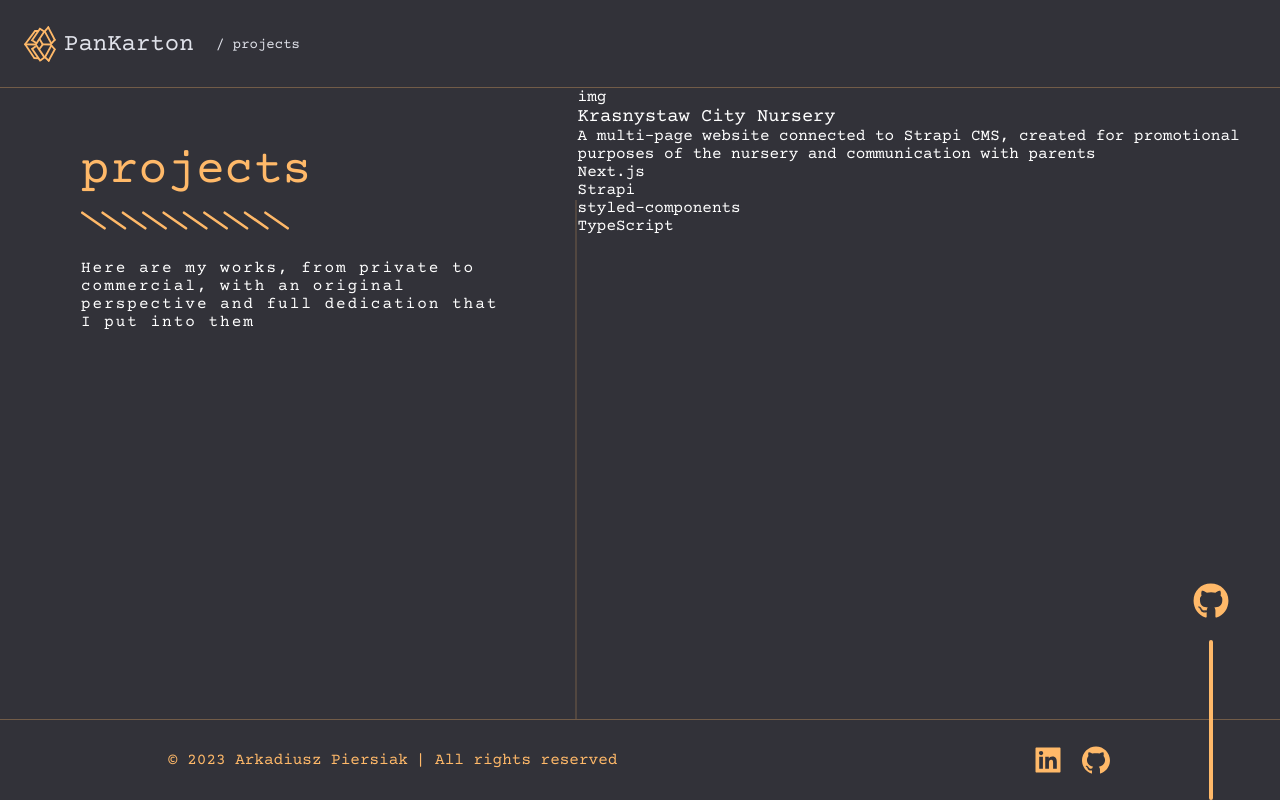
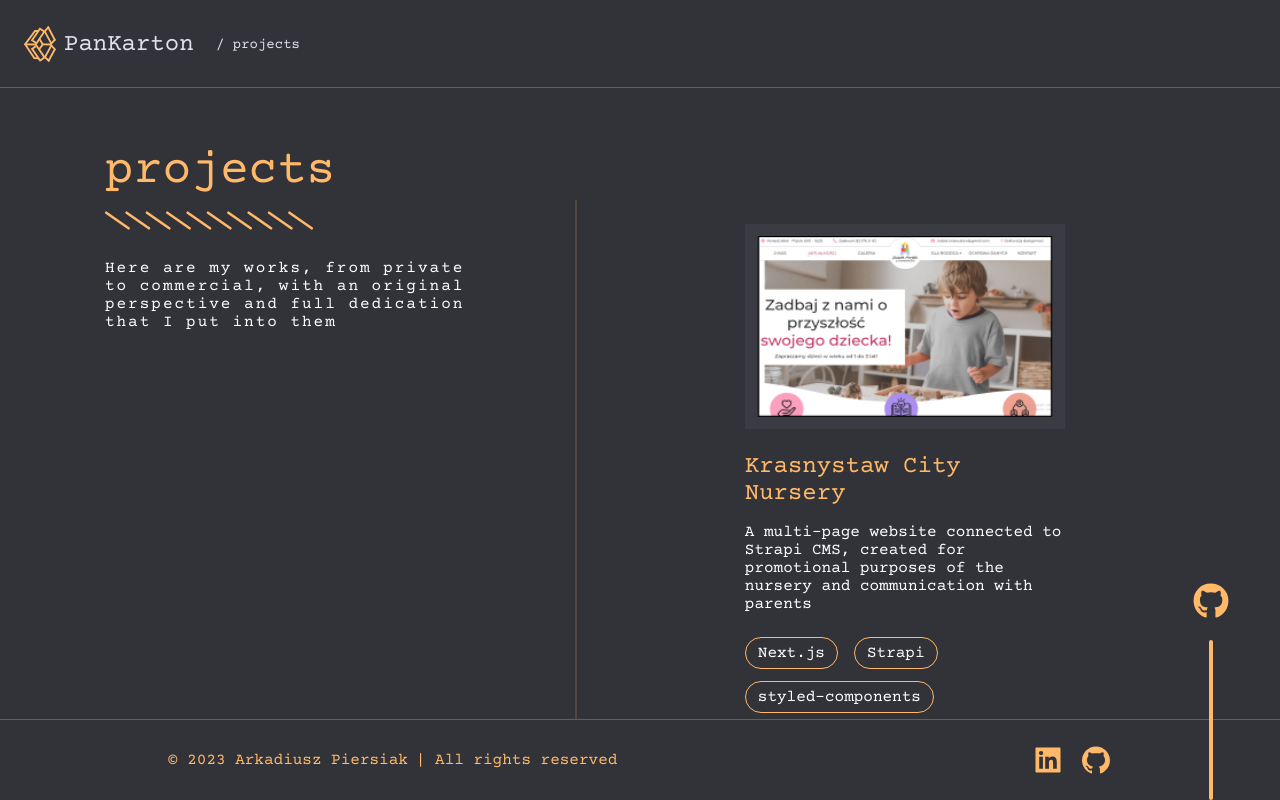
Before and after one commit to PanKarton/PersonalWebsite, a Next.js app: page /projects in a window 1280 px wide. Built offline with nearby package versions, Linux system fonts and the light colour scheme.

Commit message:
feat/ added ProjectsList and Projects tiles with styles for less than 1000px

```diff
--- a/src/components/atoms/SlopingLinesDivider/SlopingLinesDivider.tsx
+++ b/src/components/atoms/SlopingLinesDivider/SlopingLinesDivider.tsx
@@ -1,65 +1,65 @@
 export const SlopingLinesDivier = () => (
   <svg width="321" height="29" viewBox="0 0 321 29" fill="none" xmlns="http://www.w3.org/2000/svg">
-    <g clip-path="url(#clip0_596_4)">
+    <g clipPath="url(#clip0_596_4)">
       <path
         d="M1.97852 2.4549L36.3829 26.5451"
         stroke="#FFB969"
-        stroke-width="4"
-        stroke-linecap="round"
+        strokeWidth="4"
+        strokeLinecap="round"
       />
       <path
         d="M33.3828 2.4549L67.7872 26.5451"
         stroke="#FFB969"
-        stroke-width="4"
-        stroke-linecap="round"
+        strokeWidth="4"
+        strokeLinecap="round"
       />
       <path
         d="M64.7871 2.4549L99.1915 26.5451"
         stroke="#FFB969"
-        stroke-width="4"
-        stroke-linecap="round"
+        strokeWidth="4"
+        strokeLinecap="round"
       />
       <path
         d="M96.1914 2.4549L130.596 26.5451"
         stroke="#FFB969"
-        stroke-width="4"
-        stroke-linecap="round"
+        strokeWidth="4"
+        strokeLinecap="round"
       />
       <path
         d="M127.596 2.4549L162 26.5451"
         stroke="#FFB969"
-        stroke-width="4"
-        stroke-linecap="round"
+        strokeWidth="4"
+        strokeLinecap="round"
       />
       <path
         d="M159 2.4549L193.404 26.5451"
         stroke="#FFB969"
-        stroke-width="4"
-        stroke-linecap="round"
+        strokeWidth="4"
+        strokeLinecap="round"
       />
       <path
         d="M190.404 2.4549L224.809 26.5451"
         stroke="#FFB969"
-        stroke-width="4"
-        stroke-linecap="round"
+        strokeWidth="4"
+        strokeLinecap="round"
       />
       <path
         d="M221.809 2.4549L256.213 26.5451"
         stroke="#FFB969"
-        stroke-width="4"
-        stroke-linecap="round"
+        strokeWidth="4"
+        strokeLinecap="round"
       />
       <path
         d="M253.213 2.4549L287.617 26.5451"
         stroke="#FFB969"
-        stroke-width="4"
-        stroke-linecap="round"
+        strokeWidth="4"
+        strokeLinecap="round"
       />
       <path
         d="M284.617 2.4549L319.022 26.5451"
         stroke="#FFB969"
-        stroke-width="4"
-        stroke-linecap="round"
+        strokeWidth="4"
+        strokeLinecap="round"
       />
     </g>
     <defs>
--- a/src/components/atoms/SubPageLogoWrapper/SubPageLogoWrapper.tsx
+++ b/src/components/atoms/SubPageLogoWrapper/SubPageLogoWrapper.tsx
@@ -7,7 +7,7 @@ type SubPageLogoWrapper = {
 
 export const SubPageLogoWrapper = ({ subPage }: SubPageLogoWrapper) => (
   <StyledWrapper>
-    <a href={`/${subPage}`}>
+    <a href={`/#${subPage}`}>
       <MainLogo />
     </a>
     <span className="sub-page">{`/ ${subPage}`}</span>
--- a/src/modules/ProjectsPage/ProjectsList/ProjectsList.tsx
+++ b/src/modules/ProjectsPage/ProjectsList/ProjectsList.tsx
@@ -0,0 +1,248 @@
+import Image from 'next/image';
+import projectMiniatureImage from 'public/images/project-miniature-1.png';
+import styled from 'styled-components';
+
+export const StyledList = styled.ul`
+  display: flex;
+  flex-direction: column;
+  gap: 3rem;
+
+  @media screen and (min-width: 62.5rem) {
+    overflow-y: auto;
+    height: 75vh;
+    padding-right: 2rem;
+
+    &::-webkit-scrollbar {
+      width: 0.5em;
+      height: 0.5em;
+    }
+
+    &::-webkit-scrollbar-thumb {
+      background-color: ${({ theme }) => theme.color.primarySlightlyLighter};
+      border-radius: 99rem;
+
+      &:hover {
+        background-color: ${({ theme }) => theme.color.primaryLighter};
+      }
+    }
+  }
+`;
+
+export const StyledProjectTile = styled.div`
+  padding: 2rem 1rem;
+
+  display: flex;
+  flex-direction: column;
+  gap: 0.5rem;
+  transition: background-color 125ms ease-in-out;
+
+  h3 {
+    color: ${({ theme }) => theme.color.accentPrimary};
+    font-size: ${({ theme }) => theme.fontSize.text2XL};
+    margin-block: 0.5rem;
+  }
+
+  .miniature-wrapper {
+    position: relative;
+    width: 100%;
+    aspect-ratio: 1.56;
+    margin-bottom: 0.5rem;
+    border: 0.75rem solid ${({ theme }) => theme.color.primarySlightlyLighter};
+    transition: border-color 125ms ease-in-out;
+  }
+
+  &:hover {
+    background-color: ${({ theme }) => theme.color.primarySlightlyLighter};
+
+    .miniature-wrapper {
+      border-color: ${({ theme }) => theme.color.primary};
+    }
+  }
+`;
+
+export const StyledTechList = styled.ul`
+  display: flex;
+  flex-wrap: wrap;
+  column-gap: 1rem;
+  row-gap: 0.75rem;
+  margin-top: 1rem;
+`;
+
+export const StyledTechTile = styled.div`
+  border: 1px solid ${({ theme }) => theme.color.accentPrimary};
+  border-radius: 999rem;
+  padding: 0.375rem 0.75rem;
+`;
+
+export const ProjectsList = () => (
+  <StyledList>
+    <li>
+      <StyledProjectTile>
+        <div className="miniature-wrapper">
+          <Image src={projectMiniatureImage} alt="project-miniature" fill />
+        </div>
+        <h3>Krasnystaw City Nursery</h3>
+        <p>
+          A multi-page website connected to Strapi CMS, created for promotional purposes of the
+          nursery and communication with parents
+        </p>
+        <div>
+          <StyledTechList>
+            <li>
+              <StyledTechTile>Next.js</StyledTechTile>
+            </li>
+            <li>
+              <StyledTechTile>Strapi</StyledTechTile>
+            </li>
+            <li>
+              <StyledTechTile>styled-components</StyledTechTile>
+            </li>
+            <li>
+              <StyledTechTile>TypeScript</StyledTechTile>
+            </li>
+          </StyledTechList>
+        </div>
+      </StyledProjectTile>
+    </li>
+    <li>
+      <StyledProjectTile>
+        <div className="miniature-wrapper">
+          <Image src={projectMiniatureImage} alt="project-miniature" fill />
+        </div>
+        <h3>Krasnystaw City Nursery</h3>
+        <p>
+          A multi-page website connected to Strapi CMS, created for promotional purposes of the
+          nursery and communication with parents
+        </p>
+        <div>
+          <StyledTechList>
+            <li>
+              <StyledTechTile>Next.js</StyledTechTile>
+            </li>
+            <li>
+              <StyledTechTile>Strapi</StyledTechTile>
+            </li>
+            <li>
+              <StyledTechTile>styled-components</StyledTechTile>
+            </li>
+            <li>
+              <StyledTechTile>TypeScript</StyledTechTile>
+            </li>
+          </StyledTechList>
+        </div>
+      </StyledProjectTile>
+    </li>
+    <li>
+      <StyledProjectTile>
+        <div className="miniature-wrapper">
+          <Image src={projectMiniatureImage} alt="project-miniature" fill />
+        </div>
+        <h3>Krasnystaw City Nursery</h3>
+        <p>
+          A multi-page website connected to Strapi CMS, created for promotional purposes of the
+          nursery and communication with parents
+        </p>
+        <div>
+          <StyledTechList>
+            <li>
+              <StyledTechTile>Next.js</StyledTechTile>
+            </li>
+            <li>
+              <StyledTechTile>Strapi</StyledTechTile>
+            </li>
+            <li>
+              <StyledTechTile>styled-components</StyledTechTile>
+            </li>
+            <li>
+              <StyledTechTile>TypeScript</StyledTechTile>
+            </li>
+          </StyledTechList>
+        </div>
+      </StyledProjectTile>
+    </li>
+    <li>
+      <StyledProjectTile>
+        <div className="miniature-wrapper">
+          <Image src={projectMiniatureImage} alt="project-miniature" fill />
+        </div>
+        <h3>Krasnystaw City Nursery</h3>
+        <p>
+          A multi-page website connected to Strapi CMS, created for promotional purposes of the
+          nursery and communication with parents
+        </p>
+        <div>
+          <StyledTechList>
+            <li>
+              <StyledTechTile>Next.js</StyledTechTile>
+            </li>
+            <li>
+              <StyledTechTile>Strapi</StyledTechTile>
+            </li>
+            <li>
+              <StyledTechTile>styled-components</StyledTechTile>
+            </li>
+            <li>
+              <StyledTechTile>TypeScript</StyledTechTile>
+            </li>
+          </StyledTechList>
+        </div>
+      </StyledProjectTile>
+    </li>
+    <li>
+      <StyledProjectTile>
+        <div className="miniature-wrapper">
+          <Image src={projectMiniatureImage} alt="project-miniature" fill />
+        </div>
+        <h3>Krasnystaw City Nursery</h3>
+        <p>
+          A multi-page website connected to Strapi CMS, created for promotional purposes of the
+          nursery and communication with parents
+        </p>
+        <div>
+          <StyledTechList>
+            <li>
+              <StyledTechTile>Next.js</StyledTechTile>
+            </li>
+            <li>
+              <StyledTechTile>Strapi</StyledTechTile>
+            </li>
+            <li>
+              <StyledTechTile>styled-components</StyledTechTile>
+            </li>
+            <li>
+              <StyledTechTile>TypeScript</StyledTechTile>
+            </li>
+          </StyledTechList>
+        </div>
+      </StyledProjectTile>
+    </li>
+    <li>
+      <StyledProjectTile>
+        <div className="miniature-wrapper">
+          <Image src={projectMiniatureImage} alt="project-miniature" fill />
+        </div>
+        <h3>Krasnystaw City Nursery</h3>
+        <p>
+          A multi-page website connected to Strapi CMS, created for promotional purposes of the
+          nursery and communication with parents
+        </p>
+        <div>
+          <StyledTechList>
+            <li>
+              <StyledTechTile>Next.js</StyledTechTile>
+            </li>
+            <li>
+              <StyledTechTile>Strapi</StyledTechTile>
+            </li>
+            <li>
+              <StyledTechTile>styled-components</StyledTechTile>
+            </li>
+            <li>
+              <StyledTechTile>TypeScript</StyledTechTile>
+            </li>
+          </StyledTechList>
+        </div>
+      </StyledProjectTile>
+    </li>
+  </StyledList>
+);
--- a/src/modules/ProjectsPage/ProjectsPageSection/ProjectsPageSection.styles.ts
+++ b/src/modules/ProjectsPage/ProjectsPageSection/ProjectsPageSection.styles.ts
@@ -15,8 +15,9 @@ export const StyledSection = styled.section`
   @media screen and (min-width: 62.5rem) {
     display: grid;
     grid-template-columns: 45% 1fr;
-    grid-template-columns: 45% 1fr;
+    padding-top: 5rem;
     height: 100vh;
+    overflow: hidden;
   }
 
   @media screen and (min-width: 75rem) {
@@ -25,6 +26,15 @@ export const StyledSection = styled.section`
 
   * {
     font-weight: 500;
+  }
+
+  .project-list-wrapper {
+    max-width: 24rem;
+    margin-inline: auto;
+
+    @media screen and (min-width: 62.5rem) {
+      padding-top: 6.5rem;
+    }
   }
 `;
 
@@ -53,6 +63,8 @@ export const StyledVerticalLine = styled.span`
 export const StyledHeadingWrapper = styled.div`
   display: flex;
   justify-content: center;
+  max-width: 40ch;
+  margin-inline: auto;
 
   .flex-wrapper {
     display: flex;
@@ -65,7 +77,6 @@ export const StyledHeadingWrapper = styled.div`
     p {
       margin-top: 1.5rem;
       font-size: ${({ theme }) => theme.fontSize.textBase};
-      max-width: 40ch;
       letter-spacing: 2px;
     }
     svg {
--- a/src/modules/ProjectsPage/ProjectsPageSection/ProjectsPageSection.tsx
+++ b/src/modules/ProjectsPage/ProjectsPageSection/ProjectsPageSection.tsx
@@ -1,4 +1,5 @@
 import { SlopingLinesDivier } from '@/components/atoms/SlopingLinesDivider/SlopingLinesDivider';
+import { ProjectsList } from '../ProjectsList/ProjectsList';
 import {
   StyledHeadingWrapper,
   StyledSection,
@@ -20,35 +21,8 @@ export const ProjectsPageSection = () => (
 
     <StyledVerticalLine />
 
-    <div>
-      <ul>
-        <li>
-          <div>
-            <span>img</span>
-            <h3>Krasnystaw City Nursery</h3>
-            <p>
-              A multi-page website connected to Strapi CMS, created for promotional purposes of the
-              nursery and communication with parents
-            </p>
-            <div>
-              <ul>
-                <li>
-                  <div>Next.js</div>
-                </li>
-                <li>
-                  <div>Strapi</div>
-                </li>
-                <li>
-                  <div>styled-components</div>
-                </li>
-                <li>
-                  <div>TypeScript</div>
-                </li>
-              </ul>
-            </div>
-          </div>
-        </li>
-      </ul>
+    <div className="project-list-wrapper">
+      <ProjectsList />
     </div>
   </StyledSection>
 );
```
Also changed, not shown: public/images/project-miniature-1.png (added).
